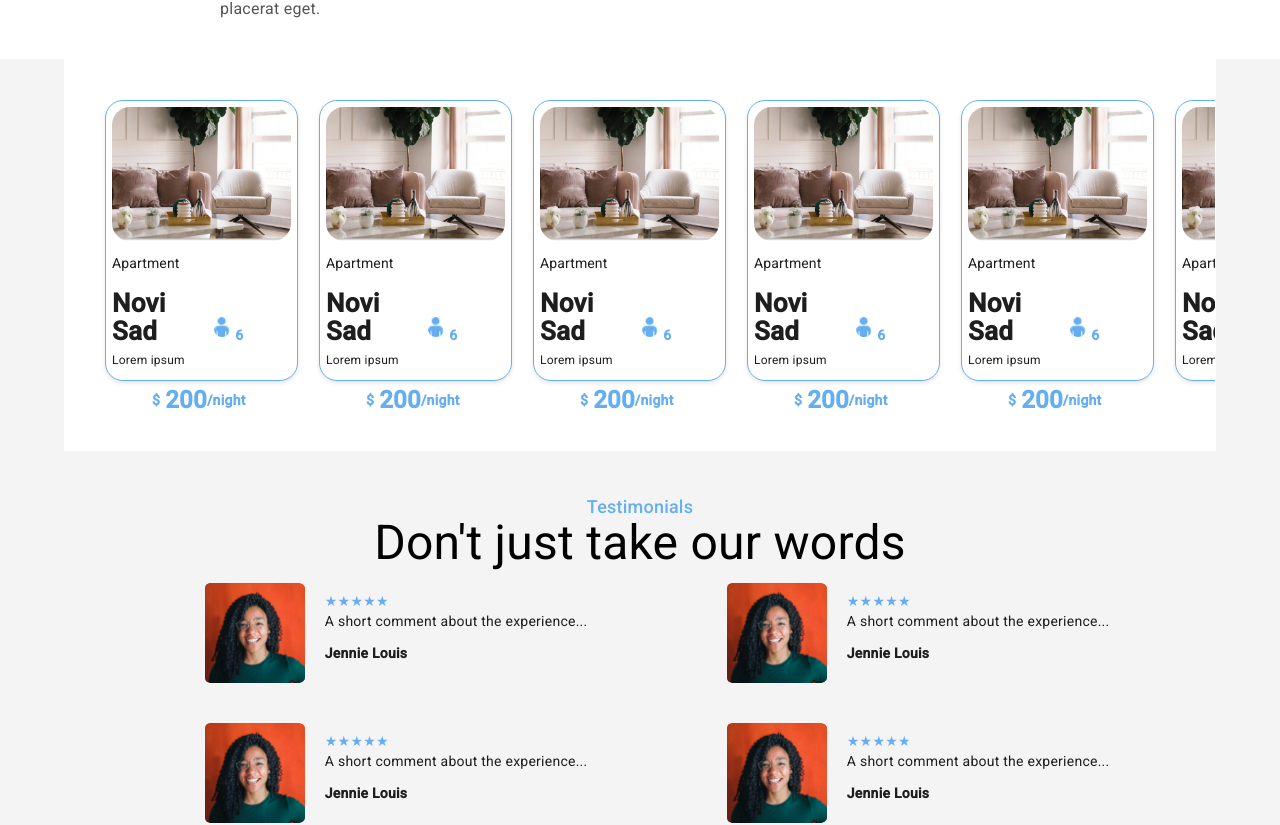
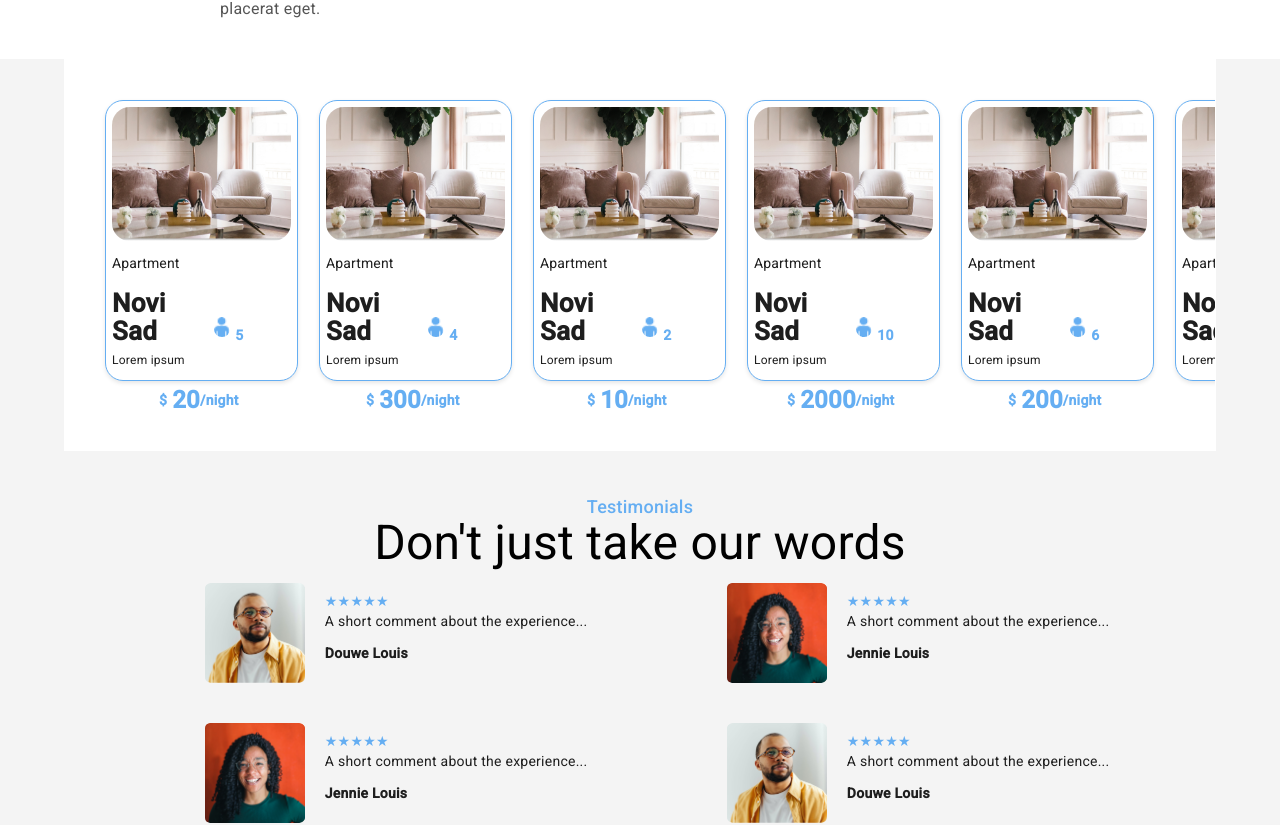
Before and after one commit to Booking-app-team-14/Client, an Angular app: page /header in a window 1280 px wide. Shown: the part 615-1440 px from the top of the page. Built offline with nearby package versions, Linux system fonts and the light colour scheme.

Commit message:
input for accommodations and owners through ts

```diff
--- a/src/app/main-page/best-offers/best-offers.component.html
+++ b/src/app/main-page/best-offers/best-offers.component.html
@@ -12,77 +12,18 @@
 </div>
 <div class="offers-container">
   <div class="best-offers">
-    <div class="card">
-      <img src="/assets/mainPagePicture.jpg" alt="Offer Image">
-      <h3>Apartment</h3>
+    <div class="card" *ngFor="let offer of offers">
+      <img [src]="offer.image" alt="Offer Image">
+      <h3>{{ offer.type }}</h3>
       <div class="details">
-        <p class="name">Novi Sad</p>
+        <p class="name">{{ offer.location }}</p>
         <p class="guests">
           <span class="guests-icon"><img src="/assets/people.png" alt="Guests Icon"></span>
-          <span class="guests-number">6</span>
-        <p class="description">Lorem ipsum</p>
+          <span class="guests-number">{{ offer.guests }}</span>
+        </p>
+        <p class="description">{{ offer.description }}</p>
       </div>
-      <p class="price">200</p>
-    </div>
-    <div class="card">
-      <img src="/assets/mainPagePicture.jpg" alt="Offer Image">
-      <h3>Apartment</h3>
-      <div class="details">
-        <p class="name">Novi Sad</p>
-        <p class="guests">
-          <span class="guests-icon"><img src="/assets/people.png" alt="Guests Icon"></span>
-          <span class="guests-number">6</span>
-        <p class="description">Lorem ipsum</p>
-      </div>
-      <p class="price">200</p>
-    </div>
-    <div class="card">
-      <img src="/assets/mainPagePicture.jpg" alt="Offer Image">
-      <h3>Apartment</h3>
-      <div class="details">
-        <p class="name">Novi Sad</p>
-        <p class="guests">
-          <span class="guests-icon"><img src="/assets/people.png" alt="Guests Icon"></span>
-          <span class="guests-number">6</span>
-        <p class="description">Lorem ipsum</p>
-      </div>
-      <p class="price">200</p>
-    </div>
-    <div class="card">
-      <img src="/assets/mainPagePicture.jpg" alt="Offer Image">
-      <h3>Apartment</h3>
-      <div class="details">
-        <p class="name">Novi Sad</p>
-        <p class="guests">
-          <span class="guests-icon"><img src="/assets/people.png" alt="Guests Icon"></span>
-          <span class="guests-number">6</span>
-        <p class="description">Lorem ipsum</p>
-      </div>
-      <p class="price">200</p>
-    </div>
-    <div class="card">
-      <img src="/assets/mainPagePicture.jpg" alt="Offer Image">
-      <h3>Apartment</h3>
-      <div class="details">
-        <p class="name">Novi Sad</p>
-        <p class="guests">
-          <span class="guests-icon"><img src="/assets/people.png" alt="Guests Icon"></span>
-          <span class="guests-number">6</span>
-        <p class="description">Lorem ipsum</p>
-      </div>
-      <p class="price">200</p>
-    </div>
-    <div class="card">
-      <img src="/assets/mainPagePicture.jpg" alt="Offer Image">
-      <h3>Apartment</h3>
-      <div class="details">
-        <p class="name">Novi Sad</p>
-        <p class="guests">
-          <span class="guests-icon"><img src="/assets/people.png" alt="Guests Icon"></span>
-          <span class="guests-number">6</span>
-        <p class="description">Lorem ipsum</p>
-      </div>
-      <p class="price">200</p>
+      <p class="price">{{ offer.price }}</p>
     </div>
   </div>
 </div>
--- a/src/app/main-page/best-offers/best-offers.component.ts
+++ b/src/app/main-page/best-offers/best-offers.component.ts
@@ -7,5 +7,54 @@ import {Router} from "@angular/router";
   styleUrl: './best-offers.component.css'
 })
 export class BestOffersComponent {
-
+  offers = [
+    {
+      image: '/assets/mainPagePicture.jpg',
+      type: 'Apartment',
+      location: 'Novi Sad',
+      guests: 5,
+      description: 'Lorem ipsum',
+      price: 20
+    },
+    {
+      image: '/assets/mainPagePicture.jpg',
+      type: 'Apartment',
+      location: 'Novi Sad',
+      guests: 4,
+      description: 'Lorem ipsum',
+      price: 300
+    },
+    {
+      image: '/assets/mainPagePicture.jpg',
+      type: 'Apartment',
+      location: 'Novi Sad',
+      guests: 2,
+      description: 'Lorem ipsum',
+      price: 10
+    },
+    {
+      image: '/assets/mainPagePicture.jpg',
+      type: 'Apartment',
+      location: 'Novi Sad',
+      guests: 10,
+      description: 'Lorem ipsum',
+      price: 2000
+    },
+    {
+      image: '/assets/mainPagePicture.jpg',
+      type: 'Apartment',
+      location: 'Novi Sad',
+      guests: 6,
+      description: 'Lorem ipsum',
+      price: 200
+    },
+    {
+      image: '/assets/mainPagePicture.jpg',
+      type: 'Apartment',
+      location: 'Novi Sad',
+      guests: 17,
+      description: 'Lorem ipsum',
+      price: 2500
+    },
+  ];
 }
--- a/src/app/main-page/search-section/search-section.component.css
+++ b/src/app/main-page/search-section/search-section.component.css
@@ -1,7 +1,7 @@
 .header_main {
   position: relative;
   width: 100%;
-  text-align: center;
+  text-align: left;
   overflow: hidden;
 }
 
--- a/src/app/main-page/testimonials/testimonials.component.html
+++ b/src/app/main-page/testimonials/testimonials.component.html
@@ -4,58 +4,16 @@
     <p>Don't just take our words</p>
   </div>
   <div class="owners">
-    <div class="owner">
+    <div class="owner" *ngFor="let owner of owners">
       <div class="owner-details">
         <div class="owner-info">
           <div class="owner-image">
-            <img src="/assets/BG.jpg" alt="Owner 1">
+            <img [src]="owner.image" alt="{{ owner.name }}">
           </div>
           <div class="owner-text">
-            <div class="rating">★★★★★</div>
-            <p class="comment">A short comment about the experience...</p>
-            <p class="name">Jennie Louis</p>
-          </div>
-        </div>
-      </div>
-    </div>
-    <div class="owner">
-      <div class="owner-details">
-        <div class="owner-info">
-          <div class="owner-image">
-            <img src="/assets/BG.jpg" alt="Owner 1">
-          </div>
-          <div class="owner-text">
-            <div class="rating">★★★★★</div>
-            <p class="comment">A short comment about the experience...</p>
-            <p class="name">Jennie Louis</p>
-          </div>
-        </div>
-      </div>
-    </div>
-    <div class="owner">
-      <div class="owner-details">
-        <div class="owner-info">
-          <div class="owner-image">
-            <img src="/assets/BG.jpg" alt="Owner 1">
-          </div>
-          <div class="owner-text">
-            <div class="rating">★★★★★</div>
-            <p class="comment">A short comment about the experience...</p>
-            <p class="name">Jennie Louis</p>
-          </div>
-        </div>
-      </div>
-    </div>
-    <div class="owner">
-      <div class="owner-details">
-        <div class="owner-info">
-          <div class="owner-image">
-            <img src="assets/BG.jpg" alt="Owner 1">
-          </div>
-          <div class="owner-text">
-            <div class="rating">★★★★★</div>
-            <p class="comment">A short comment about the experience...</p>
-            <p class="name">Jennie Louis</p>
+            <div class="rating">{{ owner.rating }}</div>
+            <p class="comment">{{ owner.comment }}</p>
+            <p class="name">{{ owner.name }}</p>
           </div>
         </div>
       </div>
--- a/src/app/main-page/testimonials/testimonials.component.ts
+++ b/src/app/main-page/testimonials/testimonials.component.ts
@@ -6,5 +6,30 @@ import { Component } from '@angular/core';
   styleUrl: './testimonials.component.css'
 })
 export class TestimonialsComponent {
-
+  owners = [
+    {
+      image: '/assets/BG.png',
+      rating: '★★★★★',
+      comment: 'A short comment about the experience...',
+      name: 'Douwe Louis'
+    },
+    {
+      image: '/assets/BG.jpg',
+      rating: '★★★★★',
+      comment: 'A short comment about the experience...',
+      name: 'Jennie Louis'
+    },
+    {
+      image: '/assets/BG.jpg',
+      rating: '★★★★★',
+      comment: 'A short comment about the experience...',
+      name: 'Jennie Louis'
+    },
+    {
+      image: '/assets/BG.png',
+      rating: '★★★★★',
+      comment: 'A short comment about the experience...',
+      name: 'Douwe Louis'
+    },
+  ];
 }
```
